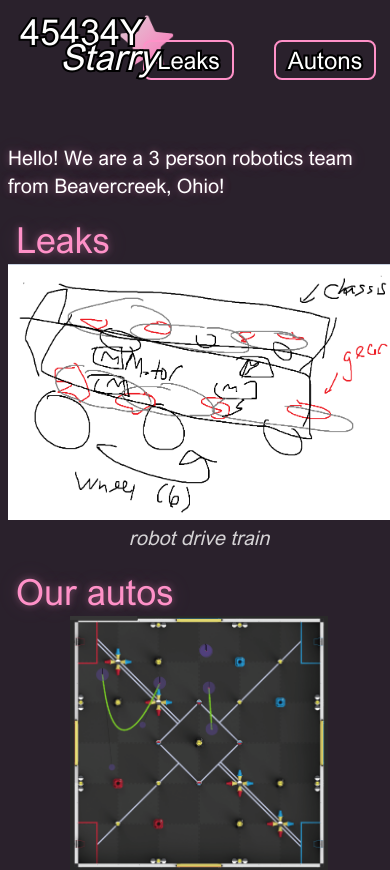
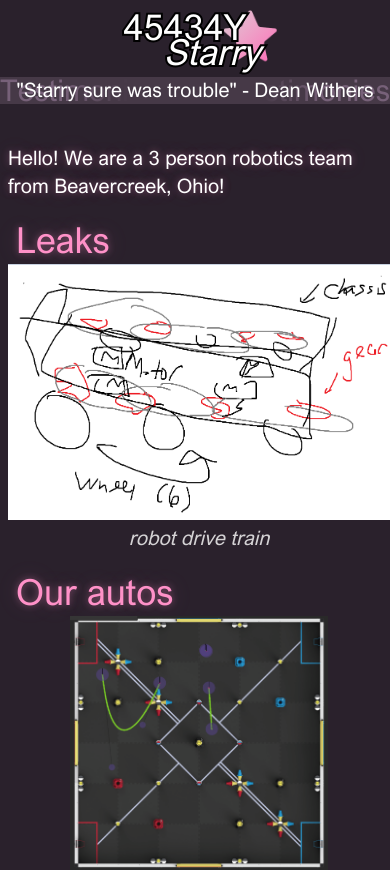
Before and after one commit to uigalaxygalaxy/starry, a SvelteKit app: page / in a window 390 px wide. Shown: the top 870 px of the page. Built offline with nearby package versions, Linux system fonts and the light colour scheme.

Commit message:
more mobile support

```diff
--- a/src/routes/+page.svelte
+++ b/src/routes/+page.svelte
@@ -37,7 +37,8 @@
                 class="opacity-70 text-right right-0 absolute font-[Arial_Nova] text-3xl newsTextFlip w-fit -translate-y-1  mix-blend-overlay">
                 Testimonies
             </div>
-            <div class=" text-xl text-(--black) text-center font-[Arial_Nova] overflow-hidden h-7 bg-mauve-700">
+            <div
+                class=" text-xl text-(--black) text-center font-[Arial_Nova] overflow-hidden h-7 bg-mauve-700 text-nowrap">
                 <div class="newsBox ">
                     "Starry is so awsum and amazzing" - Mamdani <br>
                     "Starry sure was trouble" - Dean Withers <br>
--- a/src/routes/layout.css
+++ b/src/routes/layout.css
@@ -278,4 +278,30 @@ html {
     color: var(--primary);
 }
 
-@media (max-width: 700px) {}
+@media (max-width: 740px) {
+    .buttons {
+        gap: 5px;
+    }
+}
+@media (max-width: 640px) {
+    .buttons {
+        font-size: 1.25rem;
+    }
+}
+@media (max-width: 580px) {
+    .buttons {
+        visibility: hidden;
+        mouse-events: none;
+        width: 0px;
+    }
+    .hudFlex {
+        padding: 0;
+        padding-bottom: 14px;
+        align-items: center;
+        justify-content: center;
+    }
+    .titlebar {
+        margin-right: 20px;
+        margin-top: -10px;
+    }
+}
```
